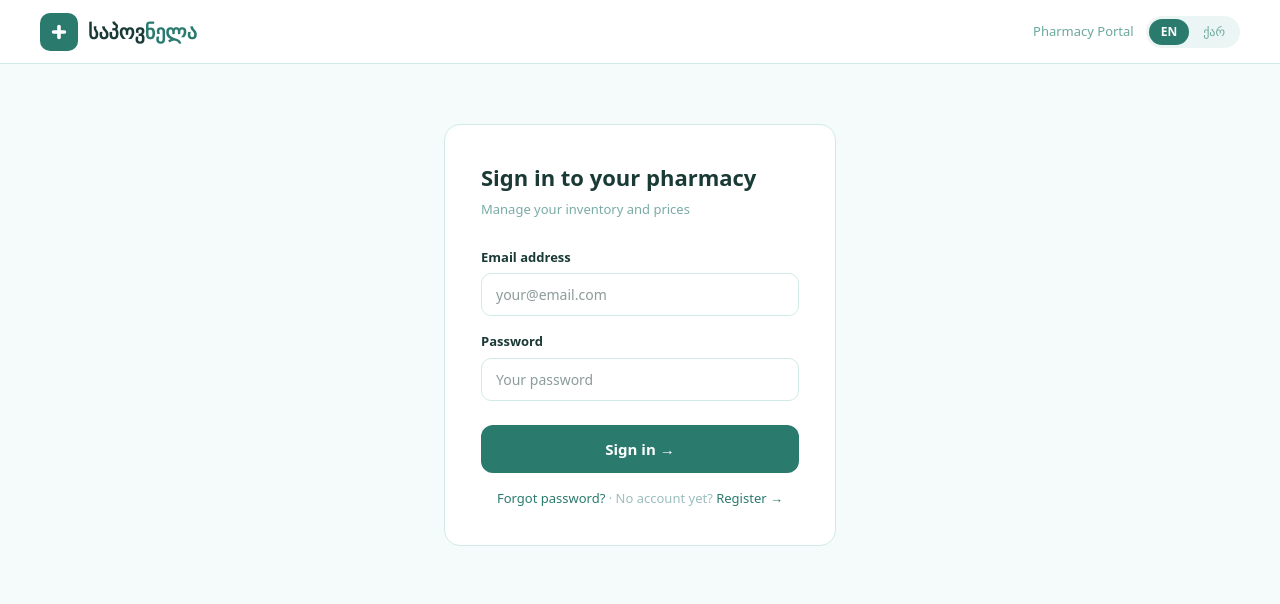
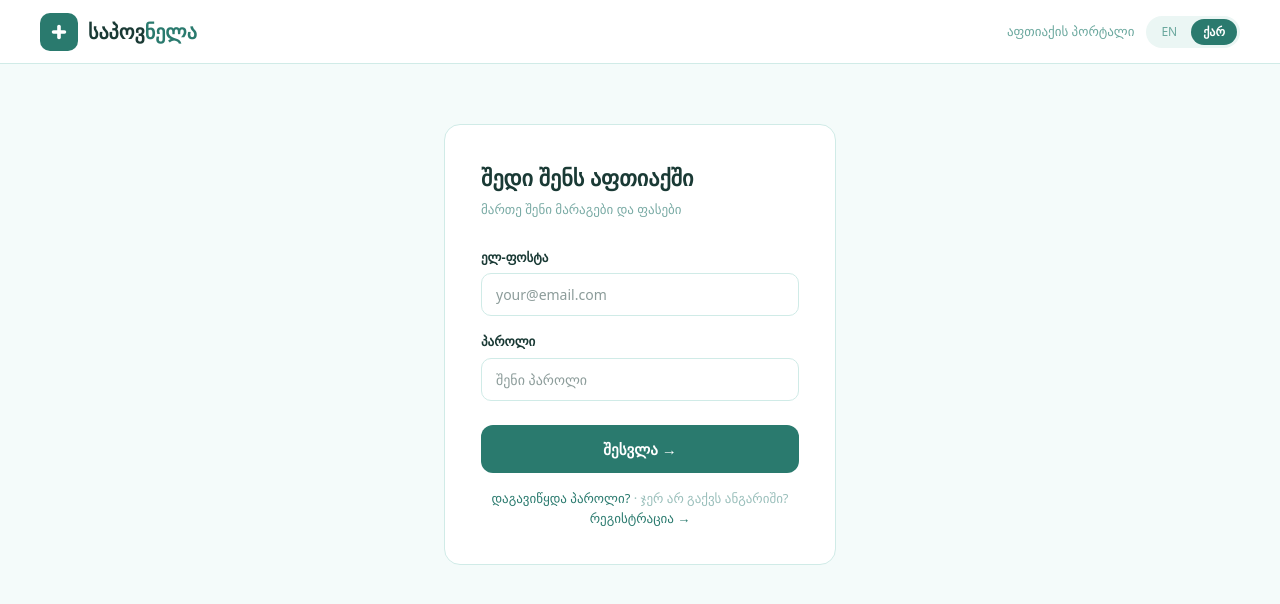
Before and after one commit to mouravi573/sapovnela, a Next.js app: page /portal/login in a window 1280 px wide. Shown: the top 604 px of the page. Built offline with nearby package versions, Linux system fonts and the light colour scheme; no server answers.

Commit message:
fix hydration mismatch, Georgian default language

```diff
--- a/app/page.js
+++ b/app/page.js
@@ -32,7 +32,7 @@ const translations = {
       { val: "Free", label: "No registration" },
     ],
     findMedicine: "Find Medicine",
-    portal: "For Pharmacy",
+    portal: "For Pharmacies",
     generic: "Generic",
     location: "Vake, Tbilisi",
     locating: "Locating...",
@@ -160,21 +160,24 @@ export default function Home() {
   const [results, setResults] = useState([]);
   const [loading, setLoading] = useState(false);
   const [searched, setSearched] = useState(false);
-  const [lang, setLang] = useState(() => {
-    if (typeof window !== "undefined") {
-      return localStorage.getItem("lang") || "ge";
-    }
-    return "ge";
-  });
+  const [lang, setLang] = useState("ge");
+  const [mounted, setMounted] = useState(false);
   const [chatMessage, setChatMessage] = useState("");
   const [chatReply, setChatReply] = useState("");
   const [chatLoading, setChatLoading] = useState(false);
   const [userLocation, setUserLocation] = useState(null);
   const [locating, setLocating] = useState(false);
   const [showMap, setShowMap] = useState(false);
-  const t = translations[lang];
   const [showDistricts, setShowDistricts] = useState(false);
   const [customDistrict, setCustomDistrict] = useState(null);
+
+  useEffect(() => {
+    const saved = localStorage.getItem("lang") || "ge";
+    setLang(saved);
+    setMounted(true);
+  }, []);
+
+  const t = translations[lang];
 
   async function handleSearch() {
     if (!query.trim()) return;
@@ -244,7 +247,6 @@ export default function Home() {
     return acc;
   }, {});
 
-  // Collect all unique pharmacies from results for map
   const effectiveLocation =
     userLocation || (customDistrict ? districtCoords[customDistrict] : null);
 
@@ -254,6 +256,8 @@ export default function Home() {
     .filter((ph) => ph.lat && ph.lng);
 
   const pad = { padding: "0 clamp(16px, 4vw, 40px)" };
+
+  if (!mounted) return null;
 
   return (
     <main
@@ -322,10 +326,9 @@ export default function Home() {
             cursor: "pointer",
             fontWeight: 600,
             whiteSpace: "nowrap",
-            display: "block",
           }}
         >
-          {lang === "en" ? "Portal" : "პორტალი"}
+          {t.portal}
         </button>
       </nav>
 
@@ -376,7 +379,6 @@ export default function Home() {
           {t.subtitle}
         </p>
 
-        {/* Search bar */}
         <div
           style={{
             display: "flex",
@@ -420,7 +422,7 @@ export default function Home() {
               background: "transparent",
             }}
           />
-          {/* GPS Location badge */}
+
           <div style={{ position: "relative", flexShrink: 0 }}>
             <div
               onClick={() => setShowDistricts(!showDistricts)}
@@ -456,7 +458,6 @@ export default function Home() {
                     : t.location}
               <span style={{ fontSize: "10px", marginLeft: "2px" }}>▾</span>
             </div>
-
             {showDistricts && (
               <div
                 style={{
@@ -525,6 +526,7 @@ export default function Home() {
               </div>
             )}
           </div>
+
           <button
             onClick={handleSearch}
             style={{
@@ -543,7 +545,6 @@ export default function Home() {
           </button>
         </div>
 
-        {/* Quick tags */}
         <div
           style={{
             display: "flex",
@@ -693,7 +694,6 @@ export default function Home() {
             {t.searching}
           </div>
         )}
-
         {!loading && searched && results.length === 0 && (
           <div
             style={{
@@ -706,7 +706,6 @@ export default function Home() {
             {t.noResults(query)}
           </div>
         )}
-
         {!loading && !searched && (
           <div
             style={{
@@ -749,7 +748,6 @@ export default function Home() {
           </div>
         )}
 
-        {/* Map toggle button */}
         {!loading && searched && allPharmacies.length > 0 && (
           <div style={{ marginBottom: "16px" }}>
             <button
@@ -770,7 +768,6 @@ export default function Home() {
           </div>
         )}
 
-        {/* Map */}
         {showMap && allPharmacies.length > 0 && (
           <div
             style={{
--- a/app/portal/dashboard/page.js
+++ b/app/portal/dashboard/page.js
@@ -55,7 +55,7 @@ const t = {
     noMedicinesDesc: "აირჩიე როგორ გინდა მარაგების დამატება",
     addManually: "ხელით დამატება",
     addManuallyDesc: "დაამატე წამლები სათითაოდ ჩვენი ბაზიდან",
-    uploadDesc: "ატვირთე შენი პროდუქციის სრულია სია ცხრილის სახით",
+    uploadDesc: "ატვირთე შენი პროდუქციის სრული სია ცხრილის სახით",
     medicine: "წამალი",
     price: "ფასი (₾)",
     stockStatus: "მარაგშია",
@@ -80,12 +80,8 @@ export default function Dashboard() {
     price: "",
     stock_count: 10,
   });
-  const [lang, setLang] = useState(() => {
-    if (typeof window !== "undefined") {
-      return localStorage.getItem("lang") || "en";
-    }
-    return "en";
-  });
+  const [lang, setLang] = useState("ge");
+  const [mounted, setMounted] = useState(false);
   const tr = t[lang];
   const router = useRouter();
 
@@ -124,6 +120,9 @@ export default function Dashboard() {
   }, [router]);
 
   useEffect(() => {
+    const saved = localStorage.getItem("lang") || "ge";
+    setLang(saved);
+    setMounted(true);
     loadDashboard();
   }, [loadDashboard]);
 
@@ -179,7 +178,7 @@ export default function Dashboard() {
     router.push("/portal");
   }
 
-  if (loading)
+  if (!mounted || loading)
     return (
       <div
         style={{
--- a/app/portal/login/page.js
+++ b/app/portal/login/page.js
@@ -1,5 +1,5 @@
 "use client";
-import { useState } from "react";
+import { useState, useEffect } from "react";
 import Link from "next/link";
 import { useRouter } from "next/navigation";
 import { supabase } from "../../../lib/supabase";
@@ -40,14 +40,16 @@ export default function Login() {
   const [password, setPassword] = useState("");
   const [loading, setLoading] = useState(false);
   const [error, setError] = useState("");
-  const [lang, setLang] = useState(() => {
-    if (typeof window !== "undefined") {
-      return localStorage.getItem("lang") || "en";
-    }
-    return "en";
-  });
+  const [lang, setLang] = useState("ge");
+  const [mounted, setMounted] = useState(false);
   const tr = t[lang];
   const router = useRouter();
+
+  useEffect(() => {
+    const saved = localStorage.getItem("lang") || "ge";
+    setLang(saved);
+    setMounted(true);
+  }, []);
 
   async function handleLogin() {
     if (!email || !password) return;
@@ -64,6 +66,8 @@ export default function Login() {
       router.push("/portal/dashboard");
     }
   }
+
+  if (!mounted) return null;
 
   return (
     <main
--- a/app/portal/page.js
+++ b/app/portal/page.js
@@ -153,12 +153,8 @@ const districts = [
 
 export default function PharmacyPortal() {
   const [step, setStep] = useState("landing");
-  const [lang, setLang] = useState(() => {
-    if (typeof window !== "undefined") {
-      return localStorage.getItem("lang") || "en";
-    }
-    return "en";
-  });
+  const [lang, setLang] = useState("ge");
+  const [mounted, setMounted] = useState(false);
   const [form, setForm] = useState({
     name: "",
     address: "",
@@ -173,9 +169,11 @@ export default function PharmacyPortal() {
     medicines: 0,
     listings: 0,
   });
-  const t = pt[lang];
 
   useEffect(() => {
+    const saved = localStorage.getItem("lang") || "ge";
+    setLang(saved);
+    setMounted(true);
     async function fetchStats() {
       const [{ count: pharmacies }, { count: medicines }, { count: listings }] =
         await Promise.all([
@@ -197,6 +195,8 @@ export default function PharmacyPortal() {
     }
     fetchStats();
   }, []);
+
+  const t = pt[lang];
 
   function update(field, value) {
     setForm((prev) => ({ ...prev, [field]: value }));
@@ -230,6 +230,8 @@ export default function PharmacyPortal() {
     }
   }
 
+  if (!mounted) return null;
+
   return (
     <main
       style={{
@@ -238,7 +240,6 @@ export default function PharmacyPortal() {
         fontFamily: "system-ui, sans-serif",
       }}
     >
-      {/* Navbar */}
       <nav
         style={{
           background: "#fff",
@@ -325,7 +326,6 @@ export default function PharmacyPortal() {
         </div>
       </nav>
 
-      {/* Landing */}
       {step === "landing" && (
         <div
           style={{ maxWidth: "860px", margin: "0 auto", padding: "48px 24px" }}
@@ -402,7 +402,6 @@ export default function PharmacyPortal() {
             </div>
           </div>
 
-          {/* Benefit cards */}
           <div
             style={{
               display: "grid",
@@ -447,7 +446,6 @@ export default function PharmacyPortal() {
             ))}
           </div>
 
-          {/* Live stats ribbon */}
           <div
             style={{
               background: "#2A7A6E",
@@ -485,7 +483,6 @@ export default function PharmacyPortal() {
         </div>
       )}
 
-      {/* Register */}
       {step === "register" && (
         <div
           style={{ maxWidth: "560px", margin: "40px auto", padding: "0 24px" }}
@@ -616,7 +613,6 @@ export default function PharmacyPortal() {
         </div>
       )}
 
-      {/* Success */}
       {step === "success" && (
         <div
           style={{
--- a/app/portal/reset/page.js
+++ b/app/portal/reset/page.js
@@ -1,5 +1,5 @@
 "use client";
-import { useState } from "react";
+import { useState, useEffect } from "react";
 import Link from "next/link";
 import { supabase } from "../../../lib/supabase";
 
@@ -39,13 +39,15 @@ export default function ResetPassword() {
   const [sent, setSent] = useState(false);
   const [loading, setLoading] = useState(false);
   const [error, setError] = useState("");
-  const [lang, setLang] = useState(() => {
-    if (typeof window !== "undefined") {
-      return localStorage.getItem("lang") || "en";
-    }
-    return "en";
-  });
+  const [lang, setLang] = useState("ge");
+  const [mounted, setMounted] = useState(false);
   const tr = t[lang];
+
+  useEffect(() => {
+    const saved = localStorage.getItem("lang") || "ge";
+    setLang(saved);
+    setMounted(true);
+  }, []);
 
   async function handleReset() {
     if (!email) return;
@@ -61,6 +63,8 @@ export default function ResetPassword() {
       setSent(true);
     }
   }
+
+  if (!mounted) return null;
 
   return (
     <main
--- a/app/portal/update-password/page.js
+++ b/app/portal/update-password/page.js
@@ -1,5 +1,5 @@
 "use client";
-import { useState } from "react";
+import { useState, useEffect } from "react";
 import Link from "next/link";
 import { useRouter } from "next/navigation";
 import { supabase } from "../../../lib/supabase";
@@ -43,14 +43,16 @@ export default function UpdatePassword() {
   const [loading, setLoading] = useState(false);
   const [error, setError] = useState("");
   const [done, setDone] = useState(false);
-  const [lang, setLang] = useState(() => {
-    if (typeof window !== "undefined") {
-      return localStorage.getItem("lang") || "en";
-    }
-    return "en";
-  });
+  const [lang, setLang] = useState("ge");
+  const [mounted, setMounted] = useState(false);
   const tr = t[lang];
   const router = useRouter();
+
+  useEffect(() => {
+    const saved = localStorage.getItem("lang") || "ge";
+    setLang(saved);
+    setMounted(true);
+  }, []);
 
   async function handleUpdate() {
     if (!password || !confirm) return;
@@ -73,6 +75,8 @@ export default function UpdatePassword() {
       setTimeout(() => router.push("/portal/login"), 3000);
     }
   }
+
+  if (!mounted) return null;
 
   return (
     <main
--- a/app/portal/upload/page.js
+++ b/app/portal/upload/page.js
@@ -1,5 +1,5 @@
 "use client";
-import { useState, useCallback } from "react";
+import { useState, useEffect, useCallback } from "react";
 import Link from "next/link";
 import { useRouter } from "next/navigation";
 import { supabase } from "../../../lib/supabase";
@@ -66,21 +66,22 @@ export default function UploadCSV() {
   const [uploading, setUploading] = useState(false);
   const [done, setDone] = useState(false);
   const [savedCount, setSavedCount] = useState(0);
-  const [lang, setLang] = useState(() => {
-    if (typeof window !== "undefined") {
-      return localStorage.getItem("lang") || "en";
-    }
-    return "en";
-  });
+  const [lang, setLang] = useState("ge");
+  const [mounted, setMounted] = useState(false);
   const tr = t[lang];
   const router = useRouter();
+
+  useEffect(() => {
+    const saved = localStorage.getItem("lang") || "ge";
+    setLang(saved);
+    setMounted(true);
+  }, []);
 
   function downloadTemplate() {
     const csv =
       lang === "en"
         ? `medicine_name,price,stock_count\nAmoxicillin 500mg,,\nIbuprofen 400mg,,\nParacetamol 500mg,,\nAspirin 100mg,,\nOmeprazole 20mg,,\nMetformin 850mg,,\nAzithromycin 250mg,,\nCetirizine 10mg,,\nVitamin C 500mg,,\nVitamin D3 1000IU,,`
         : `წამლის_სახელი,ფასი,მარაგი\nამოქსიცილინი 500მგ,,\nიბუპროფენი 400მგ,,\nპარაცეტამოლი 500მგ,,\nასპირინი 100მგ,,\nომეპრაზოლი 20მგ,,\nმეტფორმინი 850მგ,,\nაზითრომიცინი 250მგ,,\nცეტირიზინი 10მგ,,\nვიტამინი C 500მგ,,\nვიტამინი D3 1000IU,,`;
-
     const blob = new Blob(["\ufeff" + csv], { type: "text/csv;charset=utf-8" });
     const url = URL.createObjectURL(blob);
     const a = document.createElement("a");
@@ -177,7 +178,6 @@ ${rawText.substring(0, 3000)}`,
       const isOurFormat =
         firstLine.includes("medicine_name") ||
         firstLine.includes("წამლის_სახელი");
-
       if (isOurFormat) {
         const { rows, errs } = parseCSV(text);
         setPreview(rows);
@@ -212,7 +212,6 @@ ${rawText.substring(0, 3000)}`,
   async function handleUpload() {
     if (preview.length === 0) return;
     setUploading(true);
-
     const {
       data: { user },
     } = await supabase.auth.getUser();
@@ -220,7 +219,6 @@ ${rawText.substring(0, 3000)}`,
       router.push("/portal/login");
       return;
     }
-
     const { data: pharmacy } = await supabase
       .from("pharmacies")
       .select("id")
@@ -228,7 +226,6 @@ ${rawText.substring(0, 3000)}`,
       .order("created_at", { ascending: false })
       .limit(1)
       .maybeSingle();
-
     if (!pharmacy) {
       setErrors([
         lang === "en"
@@ -238,7 +235,6 @@ ${rawText.substring(0, 3000)}`,
       setUploading(false);
       return;
     }
-
     let saved = 0;
     for (const row of preview) {
       const { data: med } = await supabase
@@ -247,7 +243,6 @@ ${rawText.substring(0, 3000)}`,
         .ilike("name", `%${row.name}%`)
         .limit(1)
         .maybeSingle();
-
       if (med) {
         await supabase.from("inventory").upsert(
           {
@@ -263,11 +258,12 @@ ${rawText.substring(0, 3000)}`,
         saved++;
       }
     }
-
     setSavedCount(saved);
     setUploading(false);
     setDone(true);
   }
+
+  if (!mounted) return null;
 
   return (
     <main
@@ -451,7 +447,6 @@ ${rawText.substring(0, 3000)}`,
                 {tr.subtitle}
               </p>
 
-              {/* Format guide */}
               <div
                 style={{
                   background: "#EBF6F4",
@@ -510,7 +505,6 @@ Paracetamol 500mg,0.60,100`}
                 </pre>
               </div>
 
-              {/* Drop zone */}
               <div
                 onDragOver={(e) => {
                   e.preventDefault();
```
